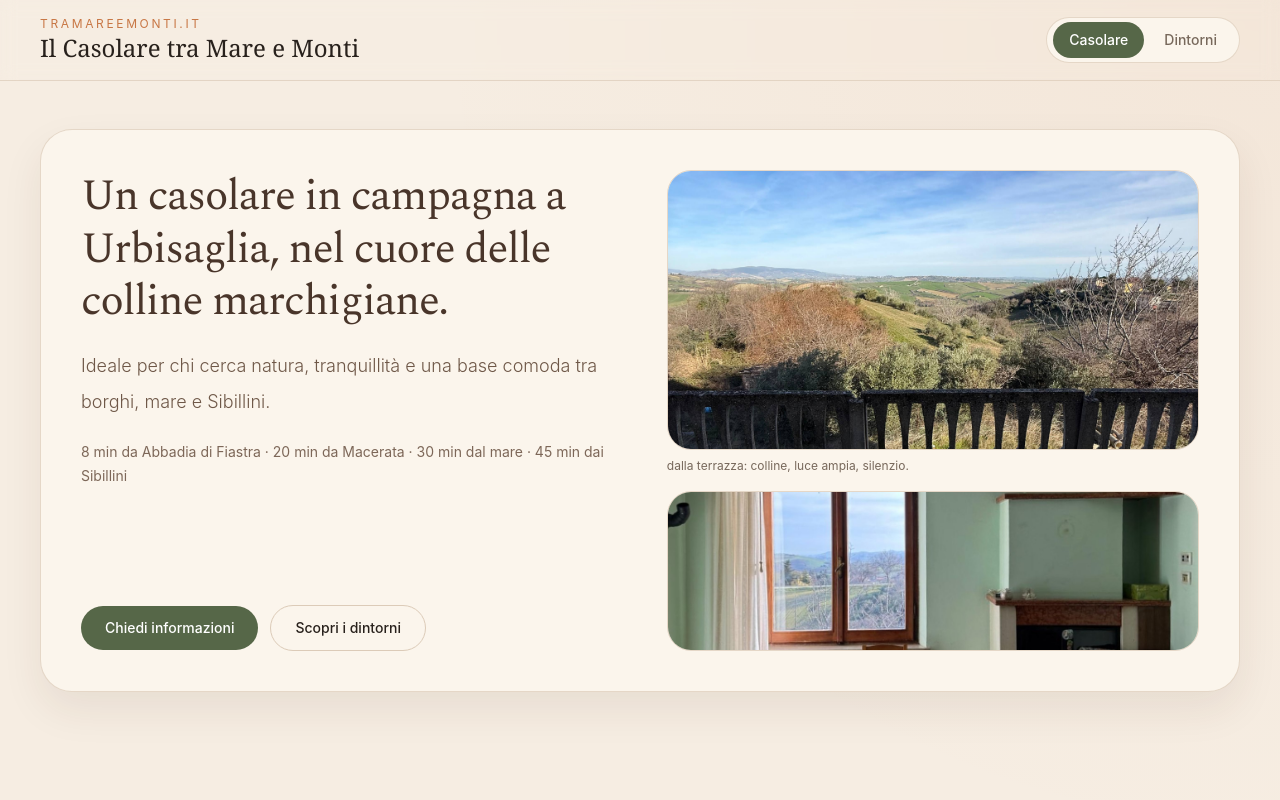
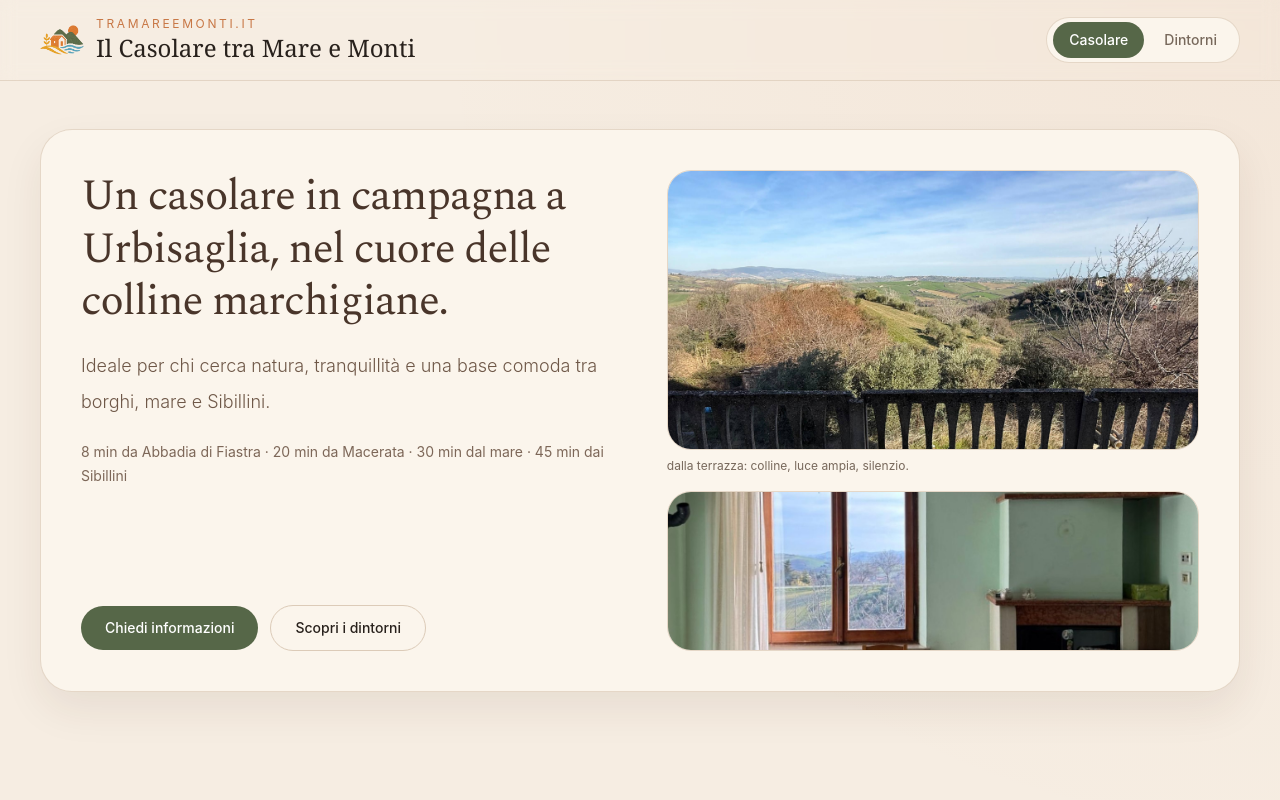
Before and after one commit to tramareemonti/tramareemonti-site, a Next.js app: page / in a window 1280 px wide. Shown: the top 800 px of the page. Built offline with nearby package versions, Linux system fonts and the light colour scheme.

Commit message:
add favicon logo and header logo

```diff
--- a/app/layout.tsx
+++ b/app/layout.tsx
@@ -16,6 +16,17 @@ export const metadata: Metadata = {
   title: siteConfig.name,
   description:
     'Casa in campagna nelle Marche e guida curata dei dintorni tra colline, borghi, produttori e attività outdoor.',
+  icons: {
+    icon: '/images/logo.png',
+    shortcut: '/images/logo.png',
+    apple: '/images/logo.png',
+  },
+  openGraph: {
+    images: ['/images/logo.png'],
+  },
+  twitter: {
+    images: ['/images/logo.png'],
+  },
 };
 
 export default function RootLayout({
--- a/components/site-header.tsx
+++ b/components/site-header.tsx
@@ -1,6 +1,7 @@
 'use client';
 
 import Link from 'next/link';
+import Image from 'next/image';
 import { usePathname } from 'next/navigation';
 import { useEffect, useState } from 'react';
 import { siteConfig } from '@/lib/site-config';
@@ -37,12 +38,22 @@ export function SiteHeader() {
   return (
     <header className="sticky top-0 z-30 border-b border-line/70 bg-canvas/92 backdrop-blur">
       <div className="mx-auto flex max-w-7xl items-center justify-between gap-3 px-4 py-3 sm:px-6 md:px-10 md:py-4">
-        <Link href="/" className="min-w-0 flex-1 pr-2" onClick={() => setMenuOpen(false)}>
-          <div className="text-[11px] uppercase tracking-[0.22em] text-clay sm:text-xs">
-            tramareemonti.it
-          </div>
-          <div className="line-clamp-2 font-serif text-[1.05rem] leading-snug text-ink sm:text-xl md:line-clamp-none md:text-2xl">
-            {siteConfig.name}
+        <Link href="/" className="min-w-0 flex flex-1 items-center gap-3 pr-2" onClick={() => setMenuOpen(false)}>
+          <Image
+            src="/images/logo_no_background.png"
+            alt={`${siteConfig.name} logo`}
+            width={44}
+            height={44}
+            className="h-10 w-10 shrink-0 object-contain sm:h-11 sm:w-11"
+            priority
+          />
+          <div className="min-w-0">
+            <div className="text-[11px] uppercase tracking-[0.22em] text-clay sm:text-xs">
+              tramareemonti.it
+            </div>
+            <div className="line-clamp-2 font-serif text-[1.05rem] leading-snug text-ink sm:text-xl md:line-clamp-none md:text-2xl">
+              {siteConfig.name}
+            </div>
           </div>
         </Link>
 
```
Also changed, not shown: public/images/logo.png (added).
